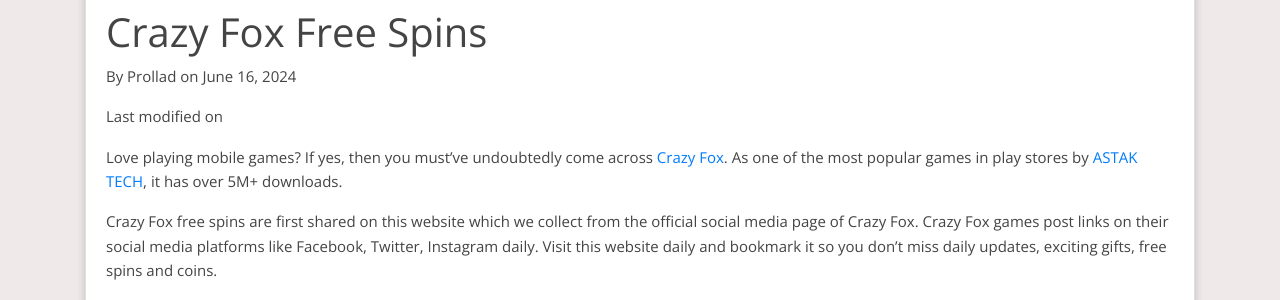
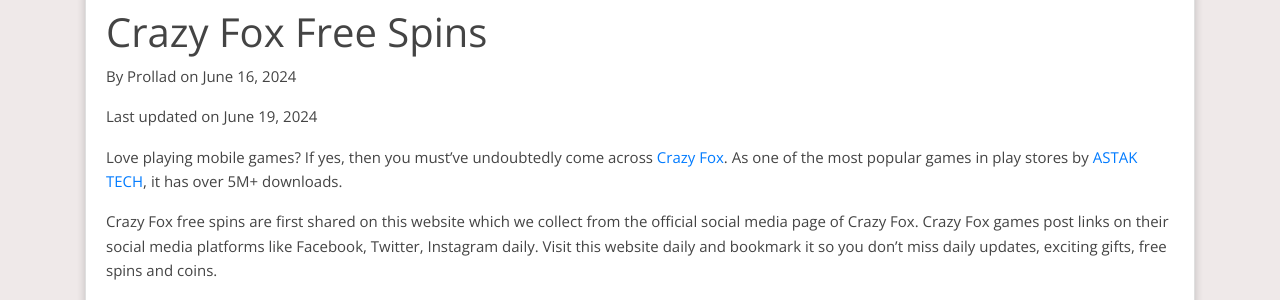
Before and after one commit to Prollad99/bs-net, a Jekyll site: the page built from _posts/Free Spins/2024-06-16-crazy-fox-free-spins.md, in a window 1280 px wide and 900 px high. Shown: the part 136-436 px from the top of the window. Built offline with Jekyll 4.4.1, drawn with Linux system fonts in a browser that asks for light colours; nearby versions of some CDN libraries; comment, search, counter and statistics services are not loaded.

Commit message:
Update category-list.html

```diff
--- a/_layouts/category-list.html
+++ b/_layouts/category-list.html
@@ -7,7 +7,7 @@
   <div class="card-body">
   <h1>{{ page.title }}</h1>
 <p class="post-meta">By {{ page.author }} on {{ page.date | date: "%B %d, %Y" }}</p>
-<p>Last modified on {{ page.last_modified_at | date: "%B %d, %Y" }}</p>
+<p>Last updated on {{ site.time | date: '%B %d, %Y' }}</p>
   {{ content }}
 
 {% if page.tags %}
```
